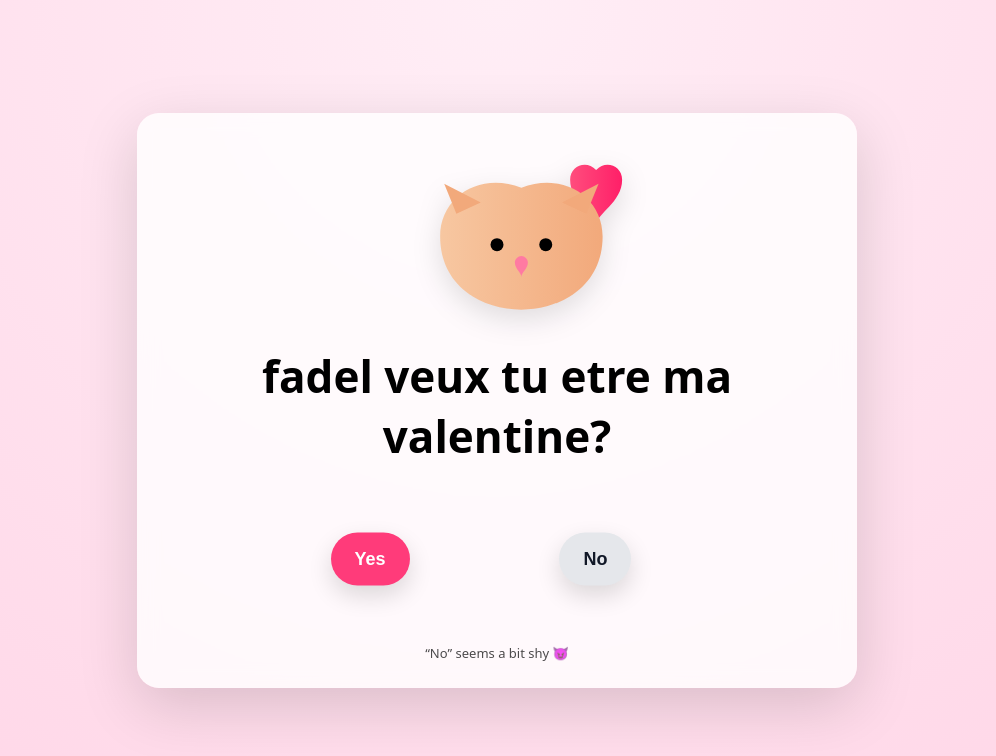
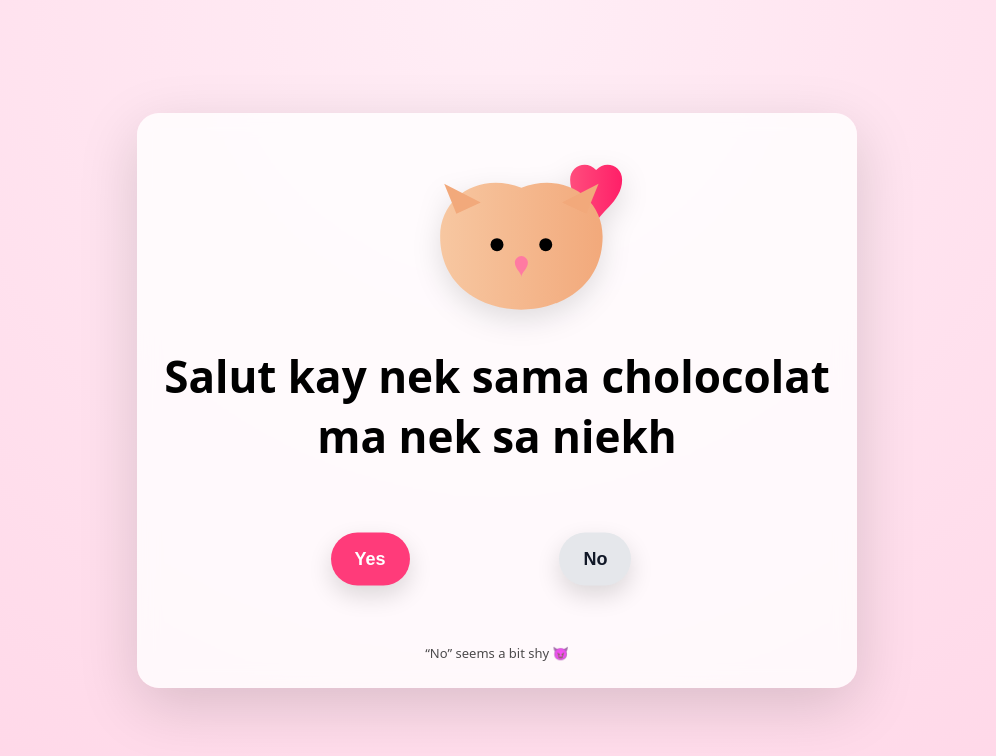
Before and after one commit to fadeldiop92i-dotcom/valentine, a plain HTML site: page index.html in a window 1280 px wide. Shown: the whole page, without its empty margins (143-1139 px from the left). Drawn offline with nearby package versions, Linux system fonts and the light colour scheme.

Commit message:
Update index.html

```diff
--- a/index.html
+++ b/index.html
@@ -171,7 +171,7 @@
             fill="#ff7aa2"/>
     </svg>
 
-    <h1>fadel veux tu etre ma valentine?</h1>
+    <h1>Salut kay nek sama cholocolat ma nek sa niekh</h1>
 
     <section class="button-zone" id="zone">
       <button id="yesBtn">Yes</button>
```
